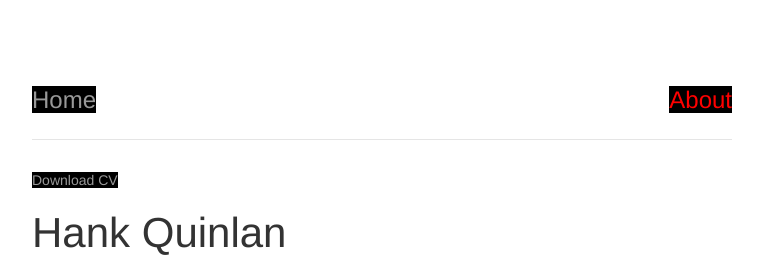
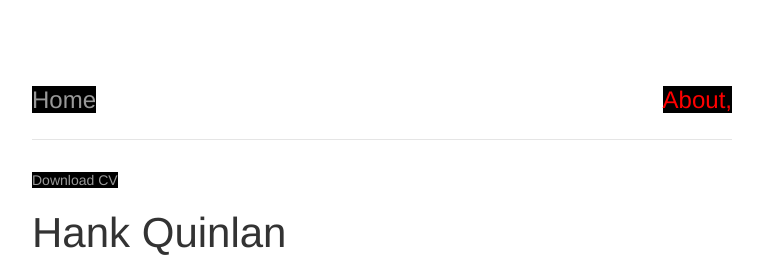
Before and after one commit to christianhaigh/christianhaigh.github.io, a Jekyll site: the page built from cv/index.html, in a window 1280 px wide. Shown: the top 268 px of the page, without its empty margins (258-1021 px from the left). Built offline with Jekyll 4.4.1, drawn with Linux system fonts in a browser that asks for light colours.

Commit message:
Update default.html

```diff
--- a/_layouts/default.html
+++ b/_layouts/default.html
@@ -16,7 +16,7 @@
   <body>
     <div class="container">
       <div class="header">
-	<h3 class="pull-right"><a href="/about" title="About"><font color="red">About</font></a></h3>
+	<h3 class="pull-right"><a href="/about" title="About"><font color=#FF000>About,</font></a></h3>
 	<h3 class="text-muted"><a href="/">Home</a></h3>
       </div>
 
```
